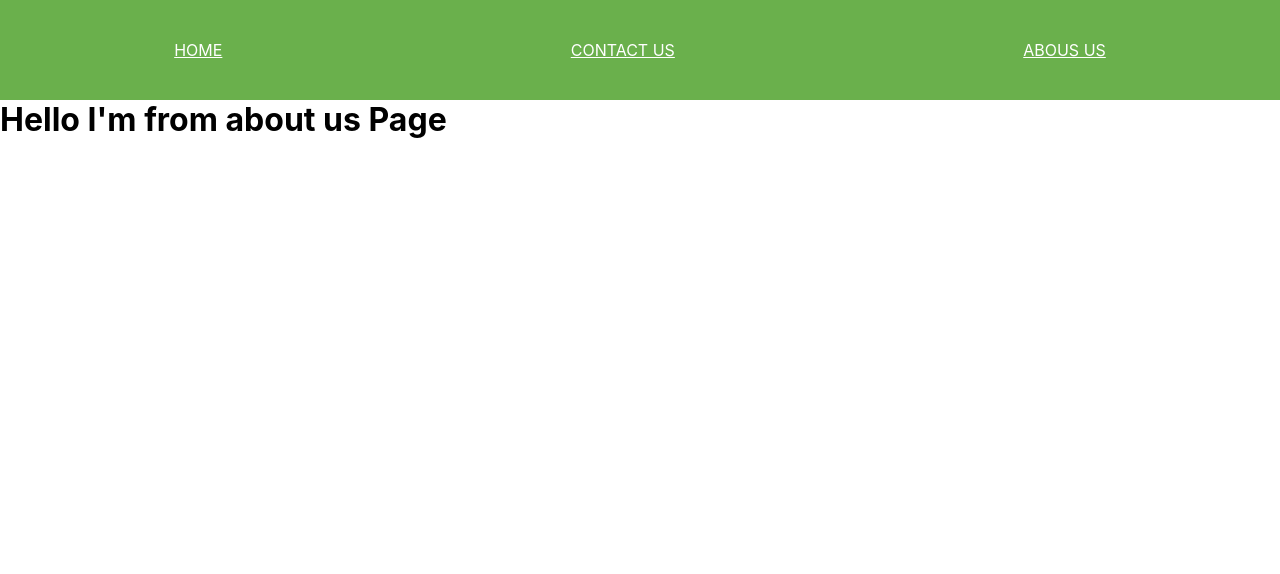
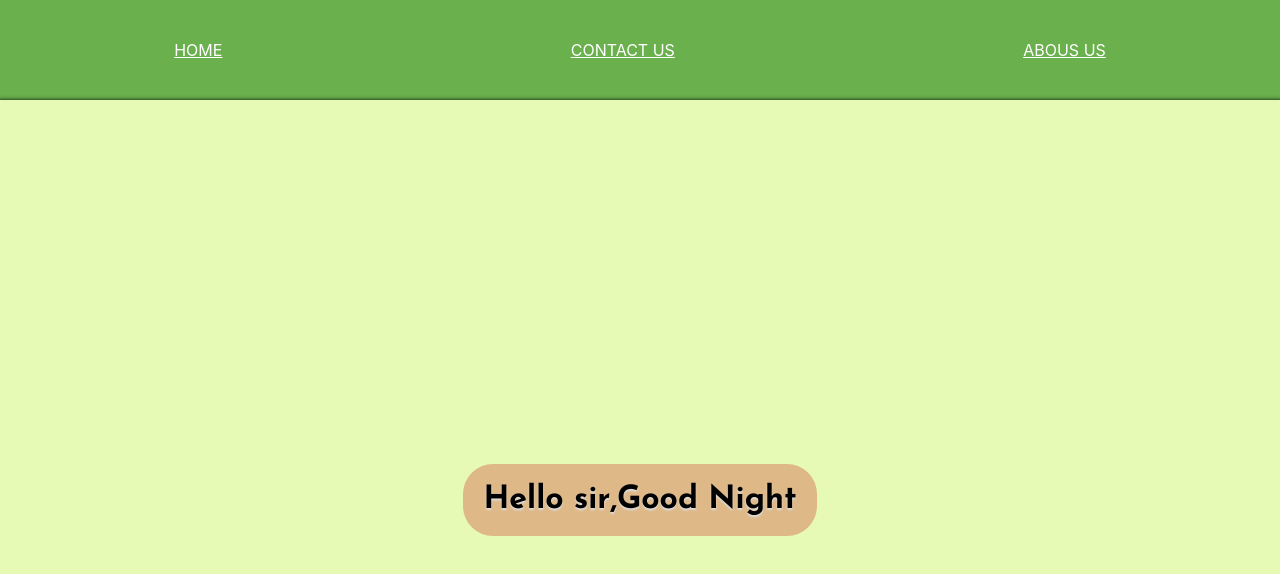
Before and after one commit to bishwaskharel/reacttexteditor, a React (Create React App) app: page /About in a window 1280 px wide. Shown: the top 574 px of the page. Built offline with nearby package versions, Linux system fonts and the light colour scheme.

Commit message:
next day commit

```diff
--- /dev/null
+++ b/src/About.css
@@ -0,0 +1,76 @@
+/*
+div1 {
+  background-attachment: #b4f2e1;
+  box-sizing: border-box;
+  margin: 0;
+  padding: 0;
+  font-family: "Josefin Sans", sans-serif;
+}
+
+div2 {
+  width: 100%;
+  height: 100vh;
+  display: flex;
+  justify-content: center;
+  align-items: center;
+  margin-top: -30px;
+}
+
+.box {
+  width: 90%;
+  height: 50px;
+  position: absolute;
+  top: 50%;
+  left: 50%;
+  transform: translate(-50%, -50%);
+  padding: 50px;
+  background: rgba(85, 56, 139, 0.8);
+  display: flex;
+  justify-content: center;
+  align-items: center;
+  border-radius: 50px;
+}
+
+.box h1 {
+  color: #fff;
+  text-align: center;
+  text-transform: capitalize;
+}
+*/
+body {
+  background-color: rgb(231, 250, 181);
+}
+
+div1 {
+  background-color: rgb(228, 209, 133);
+  box-sizing: border-box;
+  margin: 0;
+  padding: 0%;
+  font-family: "Josefin Sans", sans-serif;
+  background-color: rgb(20, 38, 90);
+}
+
+div2 {
+  width: 100%;
+  height: 100vh;
+  display: flex;
+  justify-content: center;
+  align-items: center;
+  margin-top: 0px;
+  box-shadow: 0px 2px 4px 2px black;
+}
+
+div2 h1 {
+  padding: 20px 20px;
+  background-color: burlywood;
+  border-radius: 30px;
+  text-shadow: 0px 2px 2px gainsboro;
+}
+
+h1 {
+  margin: 0;
+  padding: 0%;
+  display: flex;
+  justify-content: center;
+  align-items: center;
+}
--- a/src/About.js
+++ b/src/About.js
@@ -1,6 +1,37 @@
 import React from "react";
+import "./About.css";
+
+var curr = new Date().getDate();
+var greet = "";
+
+
+const cssStyle = {};
+
+if (curr >= 1 && curr < 12) {
+  greet = "Good Morning";
+  cssStyle.color = "Green";
+} else if (curr >= 12 && curr < 19) {
+  greet = "Good Afternoon";
+  cssStyle.color = "Orange";
+} else {
+  cssStyle.color = "Black";
+  greet = "Good Night";
+}
+
+
+
+export {greet,curr};
+
 
 const About = () => {
-  return <h1>Hello I'm from about us Page</h1>;
+  return (
+    <div1>
+      <div2>
+      <h1>
+        Hello sir, <span style={cssStyle}>{greet}</span>
+      </h1>
+      </div2>
+    </div1>
+  );
 };
 export default About;
--- /dev/null
+++ b/src/Calculator.js
@@ -0,0 +1,26 @@
+import React from "react";
+
+function sum(a, b) {
+  let sum = a + b;
+  return sum;
+}
+function sub(a, b) {
+  let sub = a - b;
+  return sub;
+}
+function div(a, b) {
+  let div = a / b;
+  return div;
+}
+function mul(a, b) {
+  let mul = a * b;
+  return mul;
+}
+
+export { sum, sub, div, mul };
+
+const Calculator = () => {
+  return <h1>Hello This is Calculator</h1>;
+};
+
+export default Calculator;
--- a/src/Contact.js
+++ b/src/Contact.js
@@ -1,6 +1,19 @@
 import React from "react";
+import Calculator, { sum, sub, div, mul } from "./Calculator";
 
 const Contact = () => {
-  return <h1>Hello I'm from contact us Page</h1>;
+  return (
+    <div>
+      <Calculator />
+      <h1>
+        <ul>
+          <li>Sum is {sum(10, 20)}</li>
+          <li>Sub is {sub(10, 20)}</li>
+          <li>Div is {div(10, 20)}</li>
+          <li>Mul is {mul(10, 20)}</li>
+        </ul>
+      </h1>
+    </div>
+  );
 };
 export default Contact;
--- a/src/Home.js
+++ b/src/Home.js
@@ -1,6 +1,8 @@
 import React from "react";
 import "./Home.css";
 import { Link } from "react-router-dom";
+import { greet, curr } from "./About";
+
 
 const name = "bishu";
 const img1 = "https://picsum.photos/250/300";
@@ -10,6 +12,9 @@ const link = "https://www.sainotech.com";
 const Home = () => {
   return (
     <div className="Home">
+      <h1>
+        Time is {greet} {curr}{" "}
+      </h1>
       <h1 className="heading">Hello I'm rom Home Page</h1>
       <h1 className="ndHeading">My name is {name}</h1>
       <div className="imgall">
```
Also changed, not shown: src/App.js (line endings or trailing spaces).
